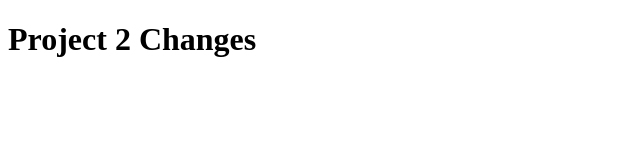
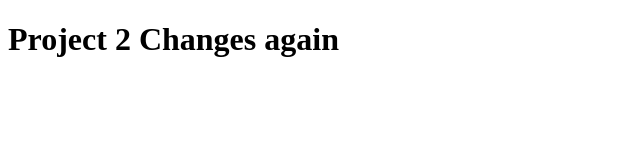
Before and after one commit to bharatbelokar/Project2, a plain HTML site: page index.html in a window 1280 px wide. Shown: the whole page, without its empty margins (0-640 px from the left). Drawn offline with Linux system fonts and the light colour scheme.

Commit message:
2nd comit change

```diff
--- a/index.html
+++ b/index.html
@@ -7,6 +7,6 @@
     <title>Document</title>
 </head>
 <body>
-    <h1>Project 2 Changes</h1>
+    <h1>Project 2 Changes again</h1>
 </body>
 </html>
```
